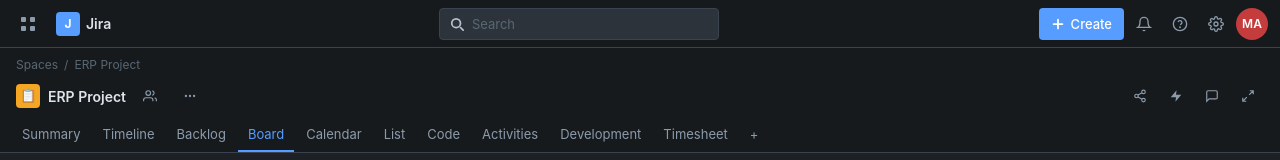
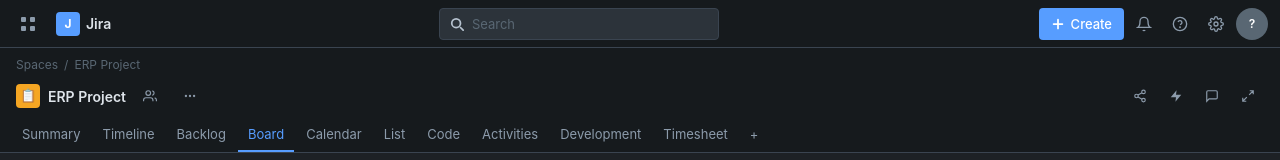
Before and after one commit to agrawal-mahak/Project-Management-Platform-TaskFlow, a React (Vite) app in the folder client/: page / in a window 1280 px wide. Shown: the top 160 px of the page. Built offline with nearby package versions, Linux system fonts and the light colour scheme; no server answers.

Commit message:
jwt authentication integrated

```diff
--- a/client/src/App.css
+++ b/client/src/App.css
@@ -111,6 +111,29 @@
   color: #fff;
   flex-shrink: 0;
   cursor: pointer;
+}
+
+/* Logout button in Navbar */
+.navbar-logout-btn {
+  display: flex;
+  align-items: center;
+  gap: 6px;
+  padding: 0 10px;
+  height: 32px;
+  border-radius: var(--radius-sm);
+  border: 1px solid var(--border);
+  background: transparent;
+  color: var(--text-secondary);
+  font-size: 12px;
+  font-weight: 500;
+  cursor: pointer;
+  transition: background 0.15s, color 0.15s, border-color 0.15s;
+  white-space: nowrap;
+}
+.navbar-logout-btn:hover {
+  background: rgba(248, 113, 104, 0.12);
+  color: var(--accent-red);
+  border-color: var(--accent-red);
 }
 
 /* ── Project Header ── */
--- /dev/null
+++ b/client/src/api/authApi.ts
@@ -0,0 +1,46 @@
+import axiosInstance from "./axiosInstance";
+
+export interface AuthResponse {
+    token: string,
+    user: {
+        _id: string,
+        name: string,
+        email: string,
+    }
+}
+
+// ----------Register user------------
+export const registerUser = async (name: string,
+    email: string,
+    password: string): Promise<AuthResponse> => {
+    const res = await axiosInstance.post<AuthResponse>('/auth/register', { name, email, password });
+
+    localStorage.setItem('token', res.data.token);
+    localStorage.setItem('user', JSON.stringify(res.data.user));
+    return res.data;
+
+};
+
+
+// -----------------login user---------
+export const loginUser = async (email: string, password: string): Promise<AuthResponse> => {
+    const res = await axiosInstance.post<AuthResponse>('/auth/login',
+        { email, password });
+
+    localStorage.setItem('token', res.data.token);
+    localStorage.setItem('user', JSON.stringify(res.data.user));
+    return res.data;
+
+}
+
+// logout user-----
+export const logoutUser = (): void => {
+    localStorage.removeItem('token');
+    localStorage.removeItem('user');
+}
+
+// get stored user (set this after login/register)
+export const getUserFromStorage = (): { name: string; email: string } | null => {
+    const raw = localStorage.getItem('user');
+    return raw ? JSON.parse(raw) : null;
+}
--- a/client/src/api/axiosInstance.ts
+++ b/client/src/api/axiosInstance.ts
@@ -3,8 +3,18 @@
 const axiosInstance = axios.create({
   baseURL: '/api',
   headers: {
-    "Content-Type" : "application/json"
+    "Content-Type": "application/json"
   },
 });
 
+// Request interceptor: attach JWT automatically .
+axiosInstance.interceptors.request.use((config) => {
+  const token = localStorage.getItem('token');
+  if (token) {
+    config.headers.Authorization = `Bearer ${token}`;
+  }
+  return config;
+});
+
+
 export default axiosInstance;
--- a/client/src/components/Navbar.tsx
+++ b/client/src/components/Navbar.tsx
@@ -1,9 +1,37 @@
+import { useNavigate } from 'react-router-dom';
+import { logoutUser, getUserFromStorage } from '../api/authApi';
+import toast from 'react-hot-toast';
+
 interface Props {
   onCreateClick: () => void;
 }
 
-// Top navigation bar
+// Derive initials from a full name, e.g. "Jane Doe" → "JD"
+const getInitials = (name: string): string =>
+  name
+    .split(' ')
+    .filter(Boolean)
+    .slice(0, 2)
+    .map(w => w[0].toUpperCase())
+    .join('');
+
+// Pick a consistent color from the name
+const AVATAR_COLORS = ['#c43c3c', '#2d8a4e', '#2d6ab0', '#7c3aed', '#b45309', '#0e7490'];
+const getAvatarColor = (name: string): string =>
+  AVATAR_COLORS[name.charCodeAt(0) % AVATAR_COLORS.length];
+
 const Navbar = ({ onCreateClick }: Props) => {
+  const navigate = useNavigate();
+  const user = getUserFromStorage();
+  const initials = user ? getInitials(user.name) : '?';
+  const avatarColor = user ? getAvatarColor(user.name) : '#596773';
+
+  const handleLogout = () => {
+    logoutUser();
+    toast.success('Logged out successfully');
+    navigate('/login');
+  };
+
   return (
     <nav className="navbar">
       {/* Left: grid icon + logo */}
@@ -34,7 +62,7 @@
         </div>
       </div>
 
-      {/* Right: create + icons + avatar */}
+      {/* Right: create + icons + avatar + logout */}
       <div className="navbar-right">
         <button className="create-btn" onClick={onCreateClick}>
           <svg width="14" height="14" viewBox="0 0 16 16" fill="currentColor">
@@ -65,9 +93,31 @@
           </svg>
         </button>
 
-        <div className="avatar" style={{ background: '#c43c3c' }} title="My Account">
-          MA
+        {/* Avatar — shows real user initials */}
+        <div
+          className="avatar"
+          style={{ background: avatarColor }}
+          title={user?.name ?? 'Account'}
+        >
+          {initials}
         </div>
+
+        {/* Logout button */}
+        {user && (
+          <button
+            id="navbar-logout-btn"
+            className="navbar-logout-btn"
+            onClick={handleLogout}
+            title="Log out"
+          >
+            <svg width="15" height="15" viewBox="0 0 24 24" fill="none" stroke="currentColor" strokeWidth="2" strokeLinecap="round">
+              <path d="M9 21H5a2 2 0 0 1-2-2V5a2 2 0 0 1 2-2h4" />
+              <polyline points="16 17 21 12 16 7" />
+              <line x1="21" y1="12" x2="9" y2="12" />
+            </svg>
+            Logout
+          </button>
+        )}
       </div>
     </nav>
   );
--- a/client/src/main.tsx
+++ b/client/src/main.tsx
@@ -1,6 +1,7 @@
 import { StrictMode } from 'react'
 import { createRoot } from 'react-dom/client'
 import { BrowserRouter } from 'react-router-dom'
+import { Toaster } from 'react-hot-toast'
 import './index.css'
 import App from './App.tsx'
 
@@ -8,6 +9,20 @@
   <StrictMode>
     <BrowserRouter>
       <App />
+      <Toaster
+        position="top-right"
+        toastOptions={{
+          duration: 3000,
+          style: {
+            background: '#22272b',
+            color: '#dee4ea',
+            border: '1px solid #3a4450',
+            fontSize: '13px',
+          },
+          success: { iconTheme: { primary: '#4bce97', secondary: '#22272b' } },
+          error:   { iconTheme: { primary: '#f87168', secondary: '#22272b' } },
+        }}
+      />
     </BrowserRouter>
   </StrictMode>,
 )
--- a/client/src/pages/LoginPage.tsx
+++ b/client/src/pages/LoginPage.tsx
@@ -3,6 +3,8 @@
 import { Link, useNavigate } from 'react-router-dom';
 import AuthLeftPanel from '../components/AuthLeftPanel';
 import './auth.css';
+import toast from 'react-hot-toast';
+import { loginUser } from '../api/authApi';
 
 interface LoginFormData {
   email: string;
@@ -37,13 +39,24 @@
     defaultValues: { email: '', password: '', remember: false },
   });
 
-  const onSubmit = async (_data: LoginFormData) => {
+  const onSubmit = async (data: LoginFormData) => {
     setIsLoading(true);
-    // Simulate API call — replace with real auth call
-    await new Promise(r => setTimeout(r, 1000));
-    setIsLoading(false);
-    navigate('/');
-  };
+    try {
+      await loginUser(data.email,data.password);
+      toast.success('Logged in successfully');
+       navigate('/');
+    }
+    catch (error: any) {
+      toast.error(error.response.data.message || 'Something went wrong');
+    }
+    finally{
+      setIsLoading(false);
+    }
+  }
+
+  const forgotPassword = () => {
+    toast.error('Forgot password not implemented yet');
+  }
 
   return (
     <div className="auth-page">
@@ -165,7 +178,7 @@
                 />
                 Remember me
               </label>
-              <Link to="/forgot-password" className="auth-forgot-link">Forgot password?</Link>
+              <Link to="" className="auth-forgot-link" onClick={()=>forgotPassword()}>Forgot password?</Link>
             </div>
 
             {/* Submit */}
--- a/client/src/pages/SignupPage.tsx
+++ b/client/src/pages/SignupPage.tsx
@@ -3,6 +3,8 @@
 import { Link, useNavigate } from 'react-router-dom';
 import AuthLeftPanel from '../components/AuthLeftPanel';
 import './auth.css';
+import { registerUser } from '../api/authApi';
+import toast from 'react-hot-toast';
 
 interface SignupFormData {
   fullName: string;
@@ -56,12 +58,19 @@
   const passwordValue = watch('password', '');
   const strength = getStrength(passwordValue);
 
-  const onSubmit = async (_data: SignupFormData) => {
+  const onSubmit = async (data: SignupFormData) => {
     setIsLoading(true);
-    // Simulate API call — replace with real auth call
-    await new Promise(r => setTimeout(r, 1200));
-    setIsLoading(false);
-    navigate('/');
+    try{
+      await registerUser(data.fullName,data.email,data.password);
+      toast.success('Registered successfully');
+      navigate('/login');
+    }
+    catch (error:any){
+      toast.error(error.response.data.message || 'Registration failed. Please try again.');
+    }
+    finally{
+      setIsLoading(false);
+    }
   };
 
   return (
```
